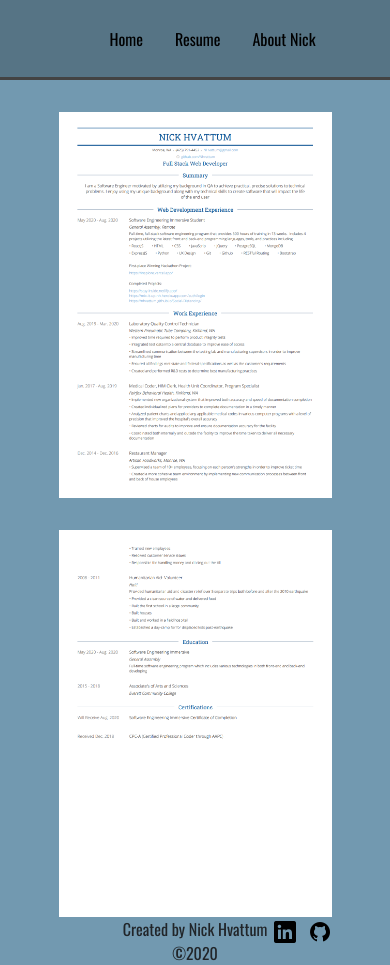
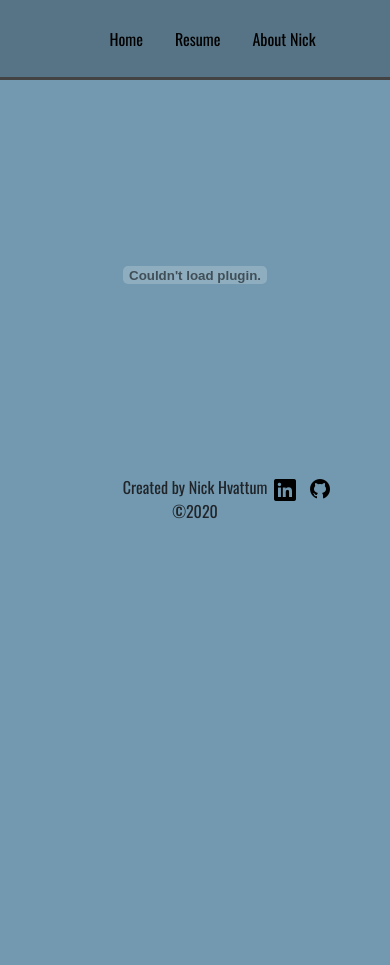
Before and after one commit to Nhvattum/portfolio, a Next.js app: page /resume in a window 390 px wide. After the commit the page ends 844 px from the top, so only its background shows below. Built offline with nearby package versions, Linux system fonts and the light colour scheme.

Commit message:
fixing homepage photo and pdf

```diff
--- a/pages/resume.js
+++ b/pages/resume.js
@@ -3,11 +3,11 @@ import Footer from '../components/footer'
 
 export default function Resume() {
     return(
-        <div className="home">
+        <div className="resumeDiv">
             <Navbar />
-            <img className="resume" src="/resume1.png" />
-            <img className="resume" src="/resume2.png" />
-            {/* <object className="resume" data="/Nick Hvattum Resume.pdf#view=FitH#toolbar=0#scrollbar=0"/> */}
+            {/* <img className="resume" src="/resume1.png" />
+            <img className="resume" src="/resume2.png" /> */}
+            <object className="pdf" data="/Nick Hvattum Resume.pdf#view=FitH"/>
             <Footer />
         </div>
     )
--- a/styles/globals.css
+++ b/styles/globals.css
@@ -20,6 +20,9 @@ body {
   display: flex;
   height: 1em;
   margin-bottom: 0px;
+  /* position: relative;
+  bottom: 0; */
+
 }
 
 .createdBy {
@@ -96,7 +99,7 @@ a {
 }
 
 .homeSection {
-  padding-bottom: 80px;
+  padding-bottom: 2em;
 }
 
 /* .techSection {
@@ -138,16 +141,21 @@ a {
 }
 
 /* -------- RESUME -------- */
+.resumeDiv {
+  background: rgb(114, 153, 176);
+  height: 90vw;
+}
+
 .resume {
   width: 70vw;
   margin: 0 auto;
   margin-top: 2em;
 }
-/*
+
 .pdf {
   width: 100%;
-  height: 100%;
-} */
+  height: 100vw;
+}
 
 * {
   box-sizing: border-box;
@@ -208,5 +216,17 @@ a {
     width: 100%;
     margin: 0 auto;
   }
-  .aboutBody {}
+  .homeHeader {
+    display: flex;
+    flex-direction: column;
+    justify-content: center;
+  }
+  .homePhoto {
+    width: 75%;
+    margin: 0 auto;
+  }
+  .nickHvattum {
+    font-size: 15vw;
+    text-align: center;
+  }
 }
```
Also changed, not shown: 2 other files (tests, documents, lock files or other folders).
